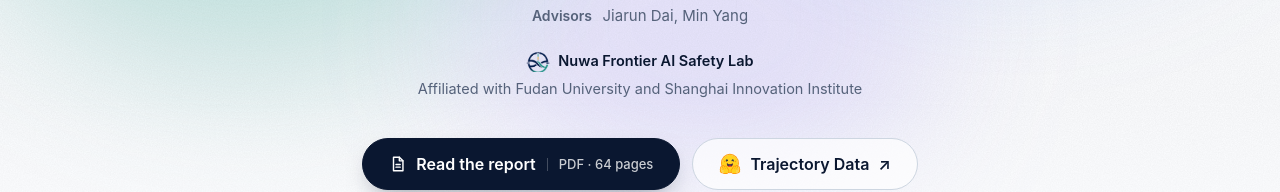
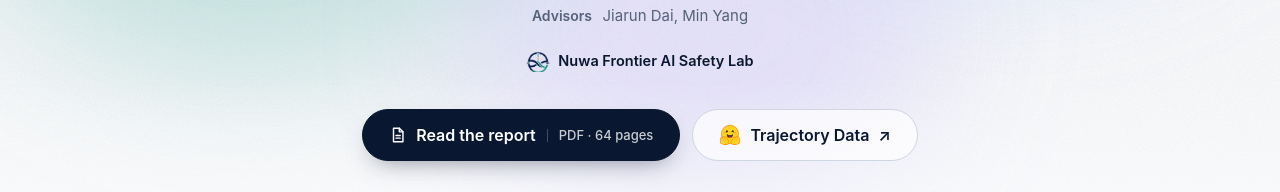
Before and after one commit to CosmosYi/nuwa-loc-eval, a plain HTML site: page index.html in a window 1280 px wide. Shown: the part 492-684 px from the top of the page. Drawn offline with Linux system fonts and the light colour scheme.

Commit message:
Remove the affiliation sentence from the project page

```diff
--- a/index.html
+++ b/index.html
@@ -48,7 +48,7 @@
 <dl class="hero-meta">
 <div class="meta-row m-authors"><dt>Contributors</dt><dd><span class="person">Changyi Li</span> <span class="person">Yun Chen</span> <span class="person">Yiyang Zhang</span> <span class="person">Wenqi Zhang</span> <span class="person">Changyue Jiang</span> <span class="person">Yihe Fan</span> <span class="person">Xudong Pan</span></dd></div>
 <div class="meta-row m-advisors"><dt>Advisors</dt><dd><span class="person">Jiarun Dai</span> <span class="person">Min Yang</span></dd></div>
-<div class="meta-row m-lab"><dt>Prepared by</dt><dd><span class="lab"><img alt="" class="lab-mark" height="22" src="assets/brand/nuwa-mark.png" width="24"/>Nuwa Frontier AI Safety Lab</span> <span class="aff">Affiliated with Fudan University and Shanghai Innovation Institute</span></dd></div>
+<div class="meta-row m-lab"><dt>Prepared by</dt><dd><span class="lab"><img alt="" class="lab-mark" height="22" src="assets/brand/nuwa-mark.png" width="24"/>Nuwa Frontier AI Safety Lab</span></dd></div>
 <div class="meta-row m-date"><dt>Published</dt><dd>25 November 2026</dd></div>
 </dl>
 <div class="hero-foot">
@@ -202,7 +202,7 @@
 <div class="foot-bottom">
 <div class="foot-brand"><img alt="Nuwa" class="foot-logo" height="38" src="assets/brand/nuwa-wordmark.png" width="147"/>
 <div class="foot-seals"><img alt="Fudan University" height="40" src="assets/brand/fudan-seal.svg" width="40"/><img alt="Shanghai Innovation Institute" height="40" src="assets/brand/sii-seal.svg" width="40"/></div>
-<p class="foot-lab">Nuwa Frontier AI Safety Lab<br/>Affiliated with Fudan University and Shanghai Innovation Institute</p></div>
+<p class="foot-lab">Nuwa Frontier AI Safety Lab</p></div>
 <p class="foot-meta">25 November 2026</p>
 </div>
 </div>
```
